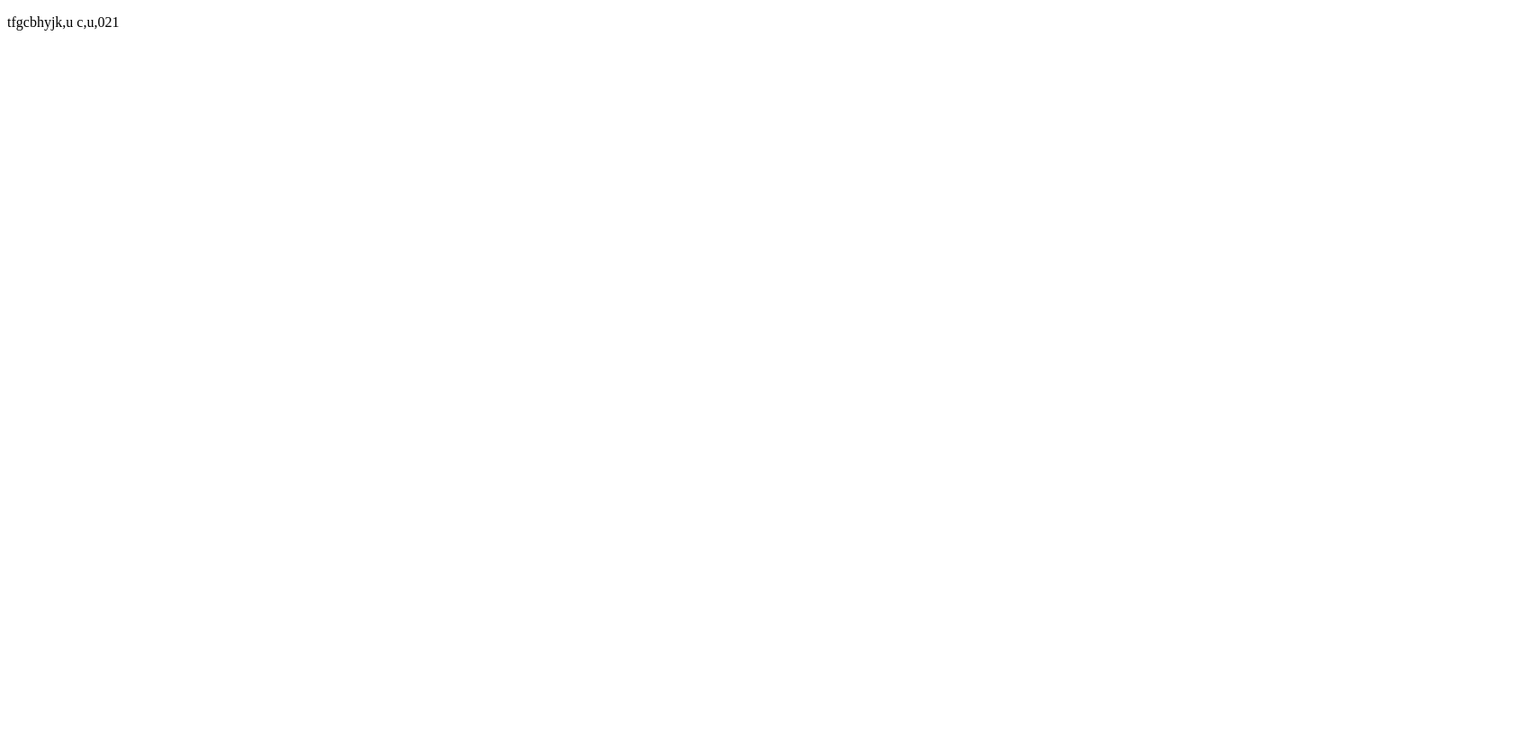
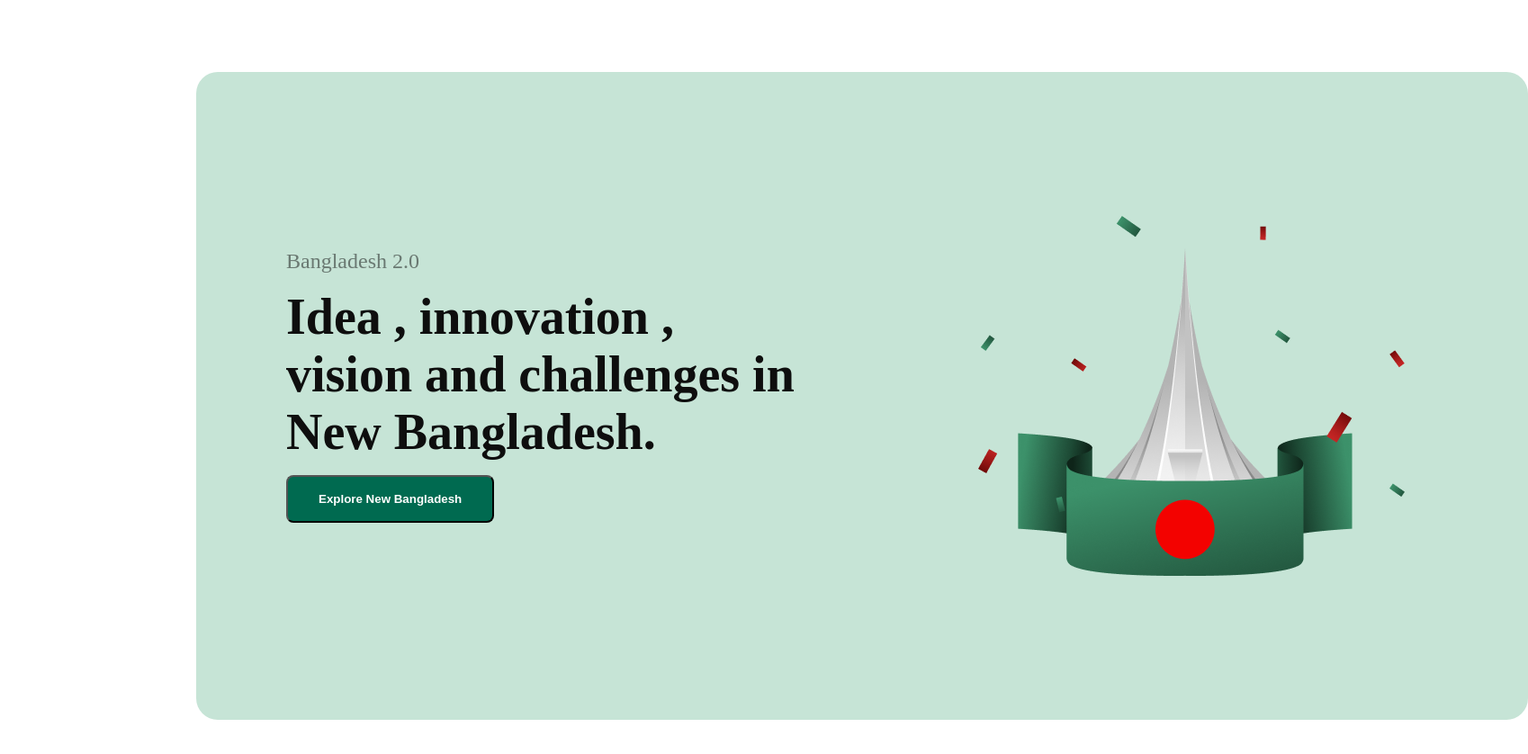
Before and after one commit to Rifat9-11/My-First-Assignment, a plain HTML site: page index.html in a window 1280 px wide. Shown: the whole page at 90% size, 1698 px wide, since content can reach past the window. Before the commit the page ends 800 px from the top, so only its background shows below. Drawn offline with Linux system fonts and the light colour scheme.

Commit message:
added the hero section

```diff
--- a/index.html
+++ b/index.html
@@ -1,11 +1,38 @@
 <!DOCTYPE html>
 <html lang="en">
+
 <head>
     <meta charset="UTF-8">
     <meta name="viewport" content="width=device-width, initial-scale=1.0">
-    <title>Document</title>
+    <title>My First Assignment</title>
+    <link rel="preconnect" href="https://fonts.googleapis.com">
+    <link rel="preconnect" href="https://fonts.gstatic.com" crossorigin>
+    <link
+        href="https://fonts.googleapis.com/css2?family=Fira+Sans:ital,wght@0,100;0,200;0,300;0,400;0,500;0,600;0,700;0,800;0,900;1,100;1,200;1,300;1,400;1,500;1,600;1,700;1,800;1,900&display=swap"
+        rel="stylesheet">
+        <link rel="stylesheet" href="styles/style.css">
 </head>
+
 <body>
-    <p>tfgcbhyjk,u c,u,021</p>
+    <header>
+        <section class="hero-section">
+            <div class="hero-contant">
+              <h3 class="hero-subtitle">Bangladesh 2.0</h3>
+              <h1 class="hero-title">Idea , innovation ,<br>
+                vision and challenges in New Bangladesh.</h1>
+                <button class="grn-btn">Explore New Bangladesh</button>
+            </div>
+            <div class="hero-png">
+                <img src="assets/hero.png" alt="">
+            </div>
+        </section>
+    </header>
+    <main>
+
+    </main>
+    <footer>
+
+    </footer>
 </body>
+
 </html>
--- a/styles/style.css
+++ b/styles/style.css
@@ -0,0 +1,41 @@
+/* Hero Section Styles */
+.hero-section {
+    border-radius: 24px;
+    background: rgb(198, 228, 214);
+    padding: 80px 100px 80px 100px;
+    margin: 80px 210px;
+    width: 1280px;
+    height: 560px;
+    display: flex;
+}
+
+.hero-subtitle {
+    color: rgba(14, 14, 14, 0.5);
+    font-size: 24px;
+    font-weight: 500;
+    margin: 117px 0px 16px 0px;
+}
+
+.hero-title {
+    color: rgb(14, 14, 14);
+    font-size: 56px;
+    font-weight: 700;
+    margin: 16px 0px;
+    width: 622px;
+}
+.hero-png{
+    width: 474px;
+    height: 400px;
+    margin: 80px 60px 80px 146px;
+}
+
+
+
+/* Shared Styles */
+.grn-btn {
+    border-radius: 8px;
+    background: rgb(0, 106, 80);
+    padding: 17px 34px 17px 34px;
+    color: rgb(255, 255, 255);
+    font-weight: 600;
+}
```
Also changed, not shown: assets/al-jazeera.png (added), assets/card-icon.png (added), assets/facebook.png (added), assets/hero.png (added), assets/instagram.png (added), assets/quote-bg.png (added), assets/satelite.png (added), assets/x.png (added).
